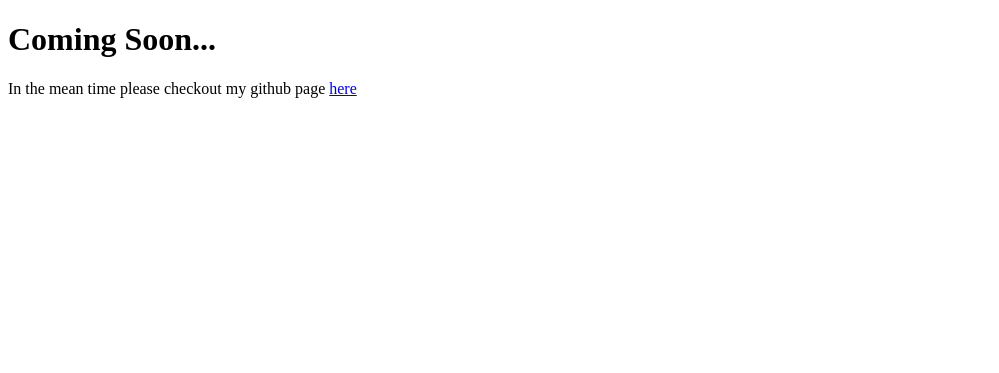
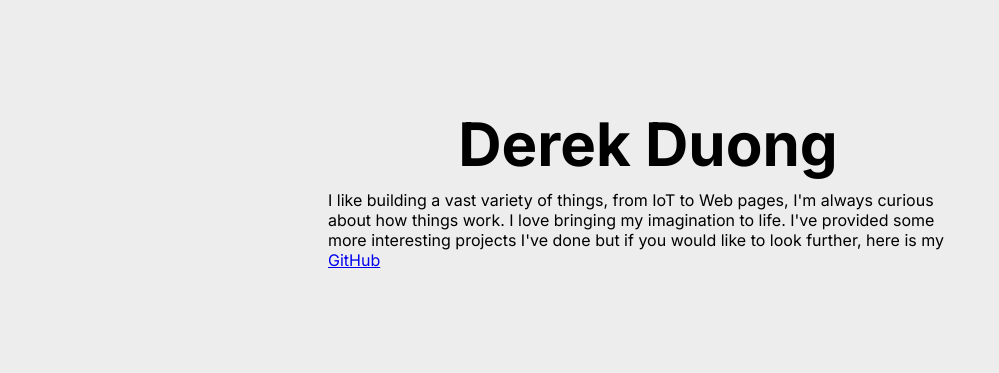
Before and after one commit to paradox048/Portfiolio, a website: page src/projects-page/projects-page.html in a window 1280 px wide. Shown: the whole page, without its empty margins (0-999 px from the left). Drawn offline with nearby package versions, Linux system fonts and the light colour scheme.

Commit message:
added a new page to display all the projects I've done

```diff
--- a/src/projects-page/projects-page.html
+++ b/src/projects-page/projects-page.html
@@ -1,17 +1,34 @@
 <!doctype html>
 <html lang="en">
+
 <head>
     <meta charset="UTF-8" />
     <meta name="viewport" content="width=device-width, initial-scale=1.0" />
     <title>Document</title>
+    <link rel="stylesheet" href="../styles.css" />
+    <link rel="stylesheet" href="https://cdnjs.cloudflare.com/ajax/libs/font-awesome/5.15.3/css/all.min.css" />
 </head>
 
 <body>
-        <h1>Coming Soon...</h1>
+    <div class="projects-page-container">
+        <div class="projects-page-introduction">
+            <div class="name">Derek Duong</div>
+            <div class="projects-page-subheading">
+                I like building a vast variety of things, from IoT to Web
+                pages, I'm always curious about how things work. I love
+                bringing my imagination to life. I've provided some more
+                interesting projects I've done but if you would like to look
+                further, here is my
+                <a href="https://github.com/paradox048/paradox048.github.io" target="_blank">
+                    <span class="projects-page-GitHub">GitHub<span></a>
+            </div>
+        </div>
 
-        <body>
-            In the mean time please checkout my github page
-            <a href="https://github.com/paradox048" target="_blank">here</a>
+    </div>
+
+    <script src="https://cdnjs.cloudflare.com/ajax/libs/gsap/3.9.1/gsap.min.js"></script>
+    <script src="https://cdnjs.cloudflare.com/ajax/libs/gsap/3.9.1/ScrollTrigger.min.js"></script>
+    <script src="projects-script.js"></script>
 </body>
-    </body>
+
 </html>
--- a/src/styles.css
+++ b/src/styles.css
@@ -89,7 +89,7 @@ a:active {
     /* border: 1px solid black; */
 }
 
-.menu-box .name {
+.name {
     font-size: 60px;
     font-weight: bold;
     right: 3px;
@@ -228,7 +228,6 @@ button:hover:after {
 
 .projects-box {
     display: flex;
-    height: 300px;
     align-items: flex-start;
     padding: 30px;
 }
@@ -416,3 +415,18 @@ footer {
     text-decoration: none;
     color: var(--primary-text-colour);
 }
+
+/* PROJECTS/EXPERIENCE PAGE STARTS HERE  *****************************************************************/
+.projects-page-container {
+    display: flex;
+    flex-direction: column;
+    align-items: center;
+}
+
+.projects-page-introduction {
+    display: flex;
+    flex-direction: column;
+    align-items: center;
+    width: 50%;
+    margin: 100px;
+}
```
Also changed, not shown: src/project-descriptions/MERN-Application.html (deleted), src/project-descriptions/MNIST.html (deleted), src/project-descriptions/React-visual.html (deleted), src/project-descriptions/SpotifyToYoutube.html (deleted), src/project-descriptions/molecule-viewer.html (deleted), src/projects-page/project-styles.css (deleted), src/projects-page/projects-script.js (added). Lines whose indentation alone changed are shown as unchanged.
